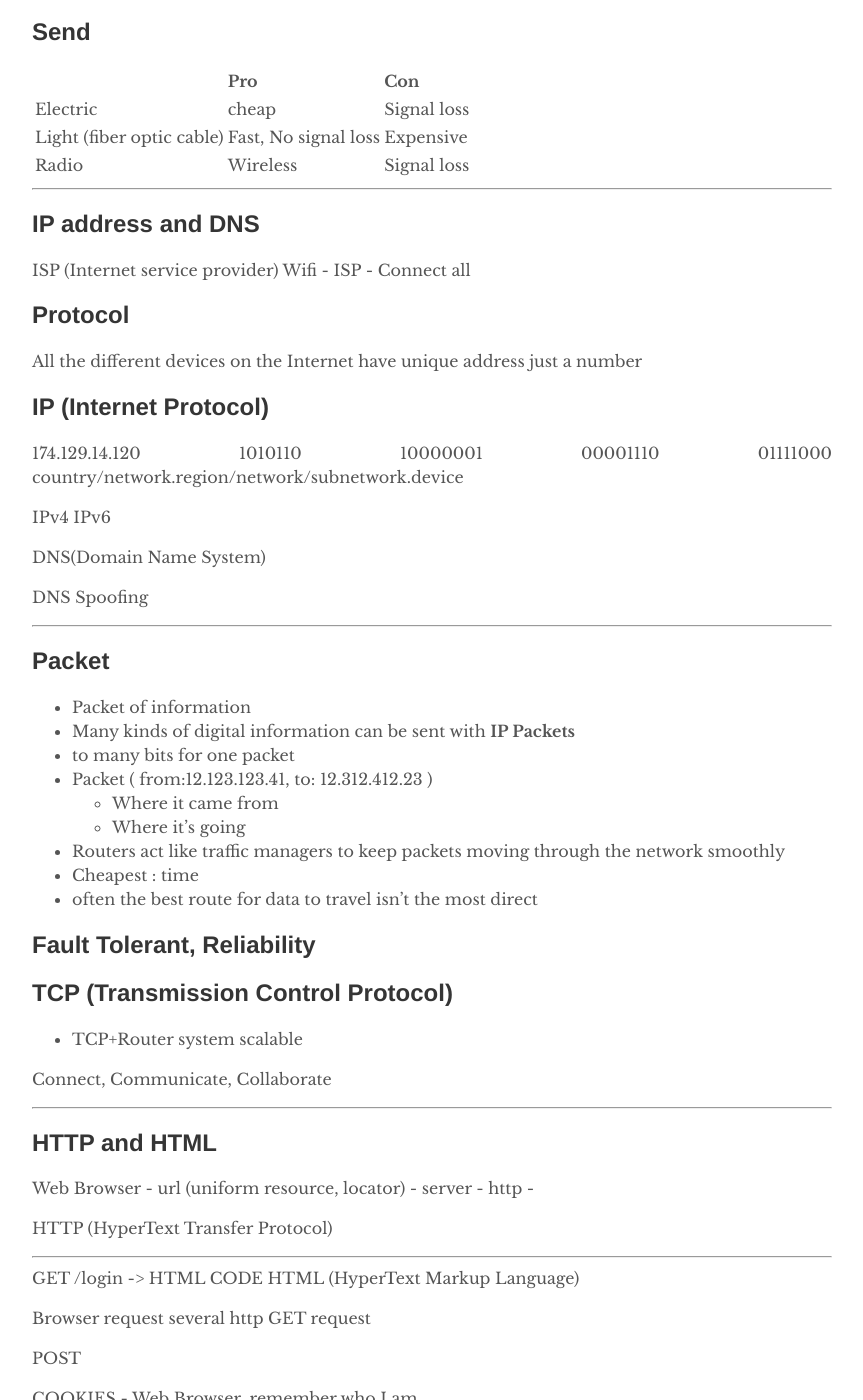
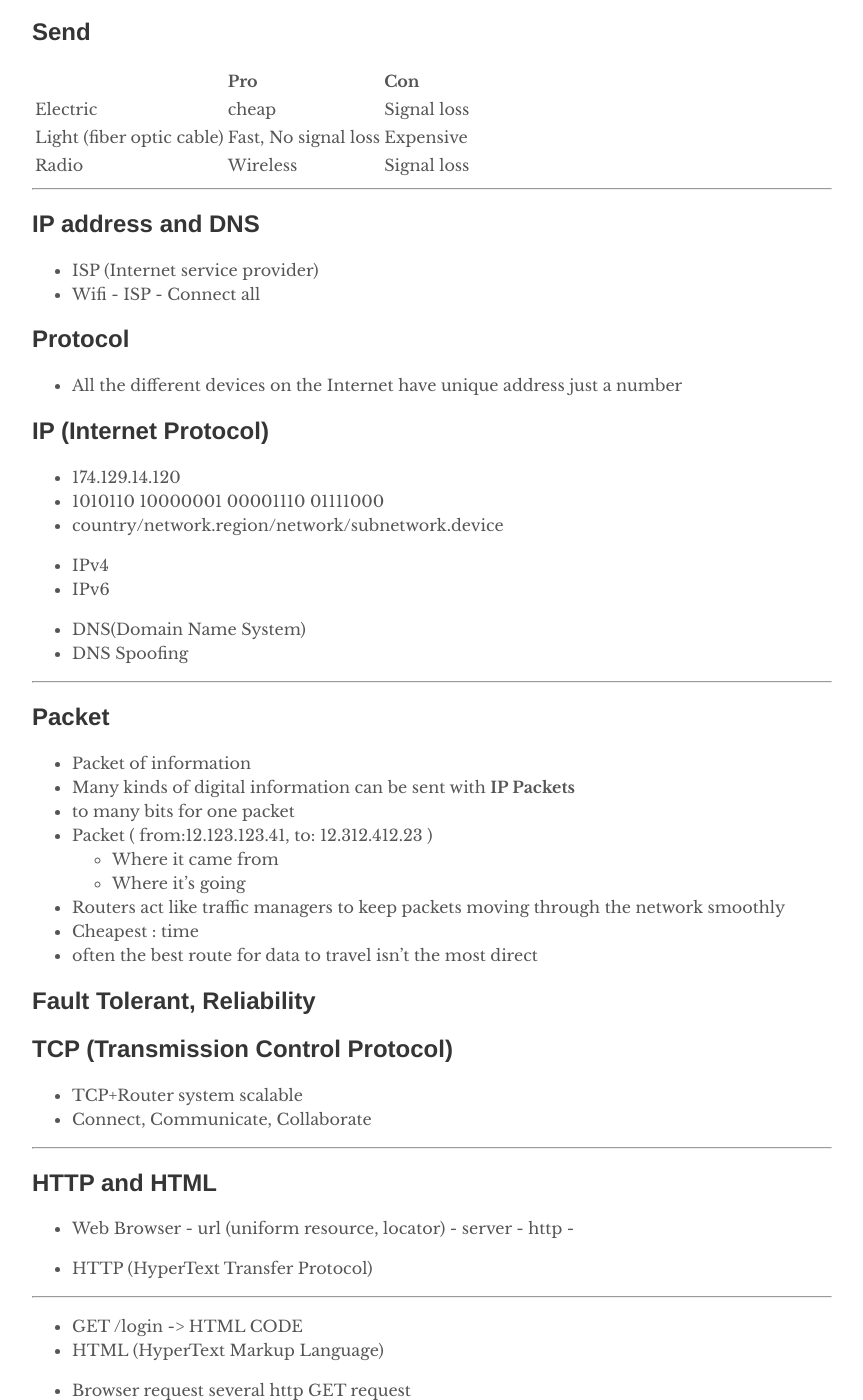
Before and after one commit to trilliwon/ABL, a Jekyll site: the page built from _posts/computer-science/2019-05-10-about-internet.md, in a window 1280 px wide and 1400 px high, scrolled down 767 px. Shown: the whole window, without its empty margins (208-1071 px from the left). Built offline with Jekyll 4.4.1, drawn with Linux system fonts in a browser that asks for light colours; nearby versions of some CDN libraries; some of the changed text lies outside the part shown.

Commit message:
Thu May 10 23:21:04 KST 2018

```diff
--- a/_posts/computer-science/2019-05-10-about-internet.md
+++ b/_posts/computer-science/2019-05-10-about-internet.md
@@ -38,24 +38,23 @@ tags: [Internet]
 
 ## IP address and DNS
 
-ISP (Internet service provider)
-Wifi - ISP - Connect all
+- ISP (Internet service provider)
+- Wifi - ISP - Connect all
 
 ## Protocol
-All the different devices on the Internet have unique address just a number
+- All the different devices on the Internet have unique address just a number
 
 ## IP (Internet Protocol)
 
-174.129.14.120
-1010110 10000001 00001110 01111000
-country/network.region/network/subnetwork.device
+- 174.129.14.120
+- 1010110 10000001 00001110 01111000
+- country/network.region/network/subnetwork.device
 
-IPv4
-IPv6
+- IPv4
+- IPv6
 
-DNS(Domain Name System)
-
-DNS Spoofing
+- DNS(Domain Name System)
+- DNS Spoofing
 
 ---
 
@@ -74,37 +73,37 @@ DNS Spoofing
 ## Fault Tolerant, Reliability
 
 ## TCP (Transmission Control Protocol)
+
 - TCP+Router system scalable
-
-Connect, Communicate, Collaborate
+- Connect, Communicate, Collaborate
 
 ---
 
 ## HTTP and HTML
 
-Web Browser - url (uniform resource, locator) - server - http -
+- Web Browser - url (uniform resource, locator) - server - http -
 
-HTTP (HyperText Transfer Protocol)
+- HTTP (HyperText Transfer Protocol)
 
 ---
 
-GET /login -> HTML CODE
-HTML (HyperText Markup Language)
+- GET /login -> HTML CODE
+- HTML (HyperText Markup Language)
 
-Browser request several http GET request
+- Browser request several http GET request
 
-POST
+- POST
 
-COOKIES - Web Browser, remember who I am
+- COOKIES - Web Browser, remember who I am
 
-Safe websites prevent snooping and tampering
+- Safe websites prevent snooping and tampering
 
-SSL : Secure Sockets Layer
-TLS : Transport Layer Security
+- SSL : Secure Sockets Layer
+- TLS : Transport Layer Security
 
-HTTPS : HTTP Secure
+- HTTPS : HTTP Secure
 
-Certificate Authorities
+- Certificate Authorities
 
 ---
 
@@ -132,5 +131,5 @@ Certificate Authorities
 - PHISHING
 
 ## Protocol A standard procedure for defining and regulating communicatin
-	- TCP (Connection based protocol) three way hand sake
-	- UDP (Connectionless protocol)
+- TCP (Connection based protocol) three way hand sake
+- UDP (Connectionless protocol)
```
